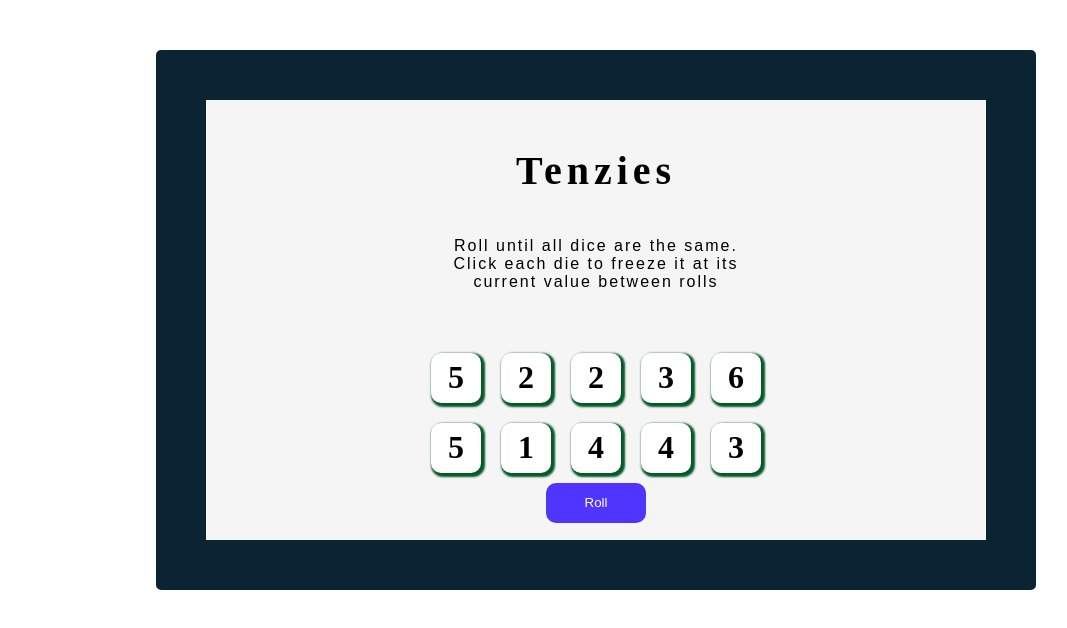
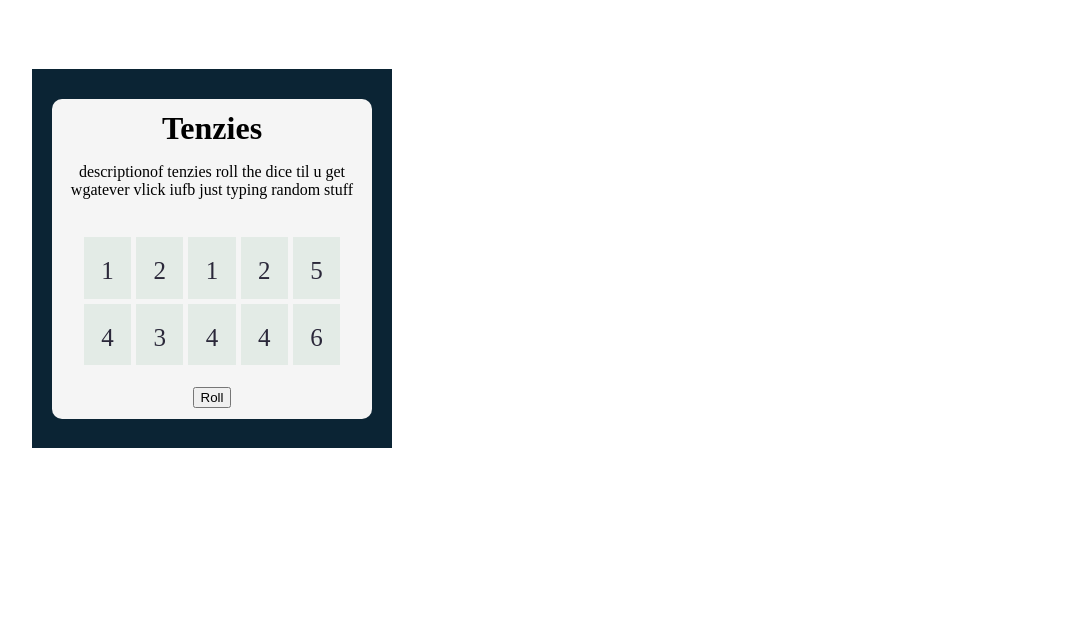
Before and after one commit to SuchiBankoti/react_tenzies, a React (Create React App) app: page / in a window 1280 px wide. Shown: the top 628 px of the page, without its empty margins (44-1111 px from the left). Built offline with nearby package versions, Linux system fonts and the light colour scheme.

Commit message:
redo tenzies without using useeffect

```diff
--- a/src/App.js
+++ b/src/App.js
@@ -1,51 +1,72 @@
-import React from "react"
-import Dice from "./Dice"
-import img from "./winner.png"
-function newDice(arr) {
-  arr = []
-  for (let i = 1; i < 11; i++) {
-    arr.push({
-      value: Math.floor(Math.random() * 6) + 1,
-      hold: false,
-      id: i
-    })
+import React from "react";
+import Dice from "./Dice";
+
+const n = 10;
+export default function App() {
+  const [dice, setDice] = React.useState(allNewDice());
+
+  function allNewDice() {
+    let newDice = [];
+    for (let i = 0; i < n; i++) {
+      newDice.push({
+        value: Math.ceil(Math.random() * 6),
+        isHeld: false,
+        id: i + 1,
+      });
+    }
+    return newDice;
   }
-  return arr
-}
-
-export default function App() {
-  const [diceNum, setDiceNum] = React.useState(() => newDice([]))
-  function holdDice(id) {
-    setDiceNum(prev => prev.map(obj =>
-      (obj.id === id ? { ...obj, hold: !obj.hold } : obj)
-    ))
+  function ResetDice() {
+    let first = dice[0].value;
+    let allHeld = dice.every((die) => die.isHeld === true);
+    let allSame = dice.every((die) => die.value === first);
+    if (allHeld && allSame) {
+      return true;
+    }
+    return false;
   }
-  let newArr = diceNum.map((element) => <Dice holdDice={holdDice} numId={element.id}
-    value={element.value} hold={element.hold} />)
-  function rollDice() {
-    setDiceNum(prev => prev.map(obj =>
-      (obj.hold ? obj : { ...obj, value: Math.floor(Math.random() * 6) + 1 })
-    ))
+  function RollDice() {
+    if (ResetDice()) {
+      setDice((prev) =>
+        prev.map((die) => {
+          return {
+            ...die,
+            value: Math.ceil(Math.random() * 6),
+            isHeld: false,
+          };
+        })
+      );
+    } else {
+      setDice((prev) =>
+        prev.map((die) =>
+          !die.isHeld ? { ...die, value: Math.ceil(Math.random() * 6) } : die
+        )
+      );
+    }
   }
-  function newGame() {
-    setDiceNum(newDice())
+  function holdDice(_id) {
+    setDice((prev) =>
+      prev.map((die) =>
+        die.id === _id ? { ...die, isHeld: !die.isHeld } : die
+      )
+    );
   }
-  const Winner = diceNum.every((obj) => obj.value === (diceNum[0].value) ? true : false)
-
+  const diceElements = dice.map((die) => {
+    return <Dice key={die.id} num={die} holdDice={holdDice} />;
+  });
   return (
-    <div className="mainBody">
-      <div>
-        <h1>Tenzies</h1>
-      </div>
-      <div>
-        {Winner ? <img alt="winner" src={img} /> : <p>Roll until all dice are the same. Click each die to freeze it at its current value between rolls</p>}
-      </div>
-      {Winner ? "" : <div className="diceContainer"> {newArr}
-      </div>}
-
-      <div>
-        {Winner ? <button onClick={newGame}>New Game</button> : <button onClick={rollDice}>Roll</button>}
+    <div className="shellout">
+      <div className="shellin">
+        <div>
+          <h1>Tenzies</h1>
+          <p>
+            descriptionof tenzies roll the dice til u get wgatever vlick iufb
+            just typing random stuff
+          </p>
+        </div>
+        <div className="dice-container">{diceElements}</div>
+        <button onClick={RollDice}>{ResetDice() ? "Reset" : "Roll"}</button>
       </div>
     </div>
-  )
+  );
 }
--- a/src/Dice.js
+++ b/src/Dice.js
@@ -1,8 +1,14 @@
-import React from "react"
+import React from "react";
 
 export default function Dice(props) {
-    return (<div className="dice-box" onClick={() => props.holdDice(props.numId)}
-        style={{ backgroundColor: props.hold ? '#59E391' : 'white' }}>
-        <h2 className="dice">{props.value}</h2>
-    </div>)
+  const { num, holdDice } = props;
+  return (
+    <div
+      className="dice"
+      onClick={() => holdDice(num.id)}
+      style={{ background: num.isHeld ? " #80eba7" : " #e3ebe6" }}
+    >
+      <div>{num.value}</div>
+    </div>
+  );
 }
--- a/src/index.css
+++ b/src/index.css
@@ -1,77 +1,45 @@
-body {
+* {
+  box-sizing: border-box;
+}
+.shellout {
+  background-color: #0b2434;
+  position: absolute;
+  width: 360px;
+  height: 379px;
+  left: 76px;
+  top: 69px;
+}
+.shellin {
+  position: absolute;
+  width: 320px;
+  height: 320px;
+  left: 20px;
+  top: 30px;
+  background: #f5f5f5;
+  border-radius: 10px;
   display: flex;
   flex-direction: column;
-  margin-top: 50px;
-  margin-left: 200px;
-  margin-right: 200px;
+  align-items: center;
+  justify-content: space-around;
 }
-
-.diceContainer {
+h1 {
+  margin: 0;
+  text-align: center;
+}
+p {
+  text-align: center;
+}
+.dice-container {
+  height: 40%;
+  width: 80%;
   display: grid;
-  grid-template-columns: repeat(5, 1fr);
-  grid-template-rows: auto;
-  gap: 20px;
+  grid-template: auto auto / repeat(5, 1fr);
+  gap: 5px;
 }
 
 .dice {
-
-  font-size: 32px;
+  color: #2b283a;
+  text-align: center;
+  font-size: 25px;
+  padding-top: 20px;
 }
-
-h1 {
-  font-weight: bolder;
-  font-size: 40px;
-  letter-spacing: 5px;
-}
-
-p {
-  width: 300px;
-  height: 100px;
-  font-family: sans-serif;
-  text-align: center;
-  font-weight: 500;
-  letter-spacing: 2px;
-
-}
-
-img {
-  width: 500px;
-  height: 250px;
-
-}
-
-.mainBody {
-  background-color: #F5F5F5;
-  height: 400px;
-  max-width: 800px;
-  border-radius: 5px;
-  padding: 20px;
-  display: flex;
-  flex-direction: column;
-  justify-content: space-around;
-  align-items: center;
-  border: 50px solid #0B2434;
-
-}
-
-.dice-box {
-
-  height: 50px;
-  width: 50px;
-  border-radius: 10px;
-  display: flex;
-  justify-content: center;
-  align-items: center;
-  box-shadow: 2px 2px 2px 2px #055927;
-}
-
-button {
-  background-color: #5035FF;
-
-  color: white;
-  width: 100px;
-  height: 40px;
-  border: 2px solid #5035FF;
-  margin-top: 10px;
-  border-radius: 10px;
-}
```
Also changed, not shown: src/index.js (+6 -8 lines), src/winner.png (deleted), 1 other file (tests, documents, lock files or other folders).
